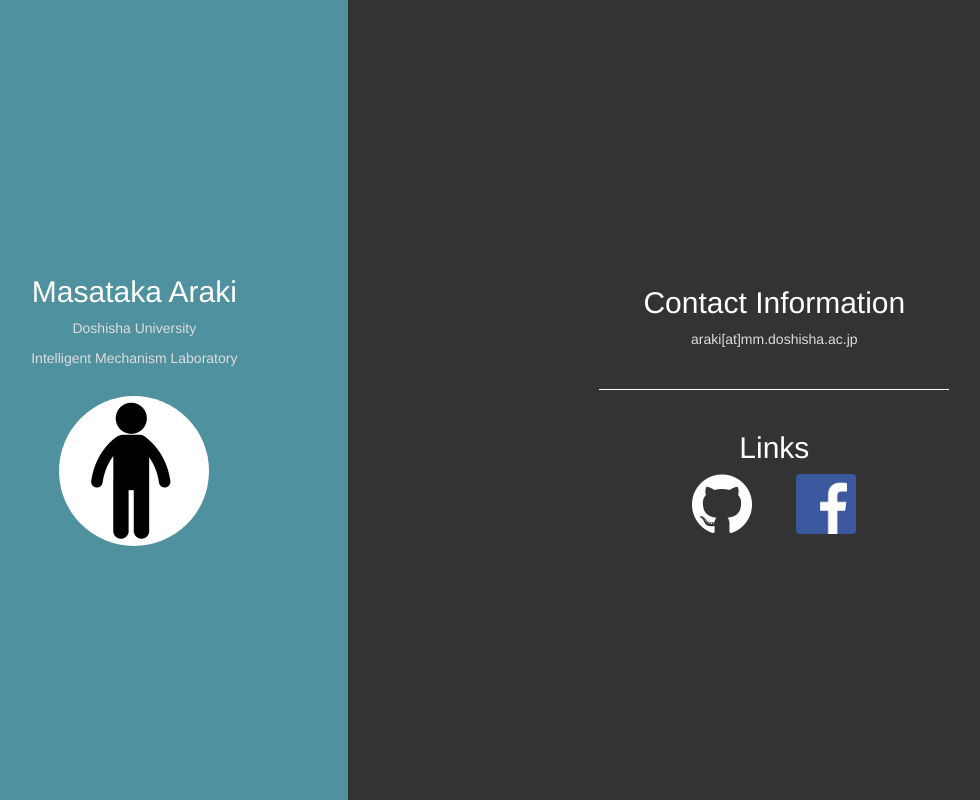
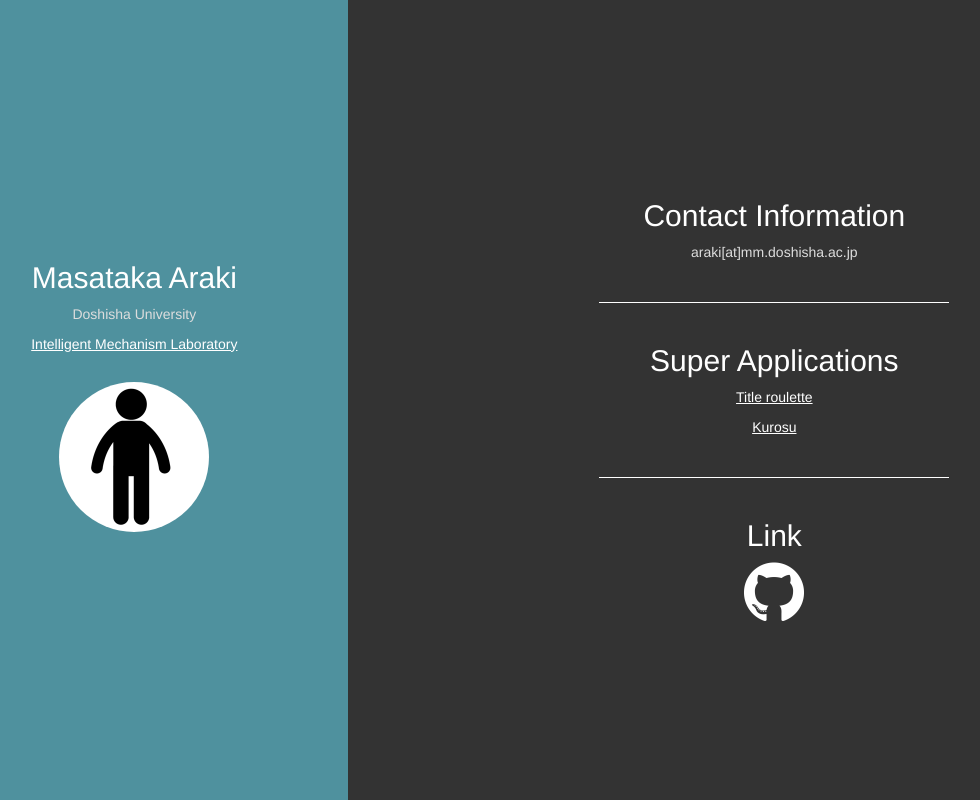
Before and after one commit to a-lucky/a-lucky.github.io, a plain HTML site: page index.html in a window 1280 px wide. Shown: the whole page, without its empty margins (79-1059 px from the left). Drawn offline with nearby package versions, Linux system fonts and the light colour scheme.

Commit message:
Add links

```diff
--- a/css/all.css
+++ b/css/all.css
@@ -19,7 +19,9 @@ div[class^="col-sm-"]{
 }
 
 a{
-    color: #555;
+    color: #fff;
+    text-decoration: underline;
+    transition: 0.5s;
 }
 
 a:hover{
@@ -40,6 +42,7 @@ h2{
 .portrait{
     display: block;
     margin-top: 2em;
+    margin-bottom: 2em;
     margin-left: auto;
     margin-right: auto;
     height: 150px;
@@ -58,6 +61,11 @@ h2{
     width: 60px;
     margin-left: 20px;
     margin-right: 20px;
+    transform: rotate(0deg);
+}
+
+.link_image:hover{
+    transform: rotate(3600deg);
 }
 
 hr{
--- a/index.html
+++ b/index.html
@@ -15,8 +15,9 @@
       <header class="header">
 	<h1>Masataka Araki</h1>
 	<p>Doshisha University</p>
-	<p>Intelligent Mechanism Laboratory</p>
+          <p><a href="http://mm.doshisha.ac.jp">Intelligent Mechanism Laboratory</a></p>
 	<img class="portrait" src="image/portrait.png" alt="portrait">
+  <p></p>
       </header>
     </div>
 
@@ -27,9 +28,14 @@
 
 	<hr>
 
-	<h2>Links</h2>
-	<a href="https://github.com"><img class="link_image" src="image/GitHub-Mark-Light-120px-plus.png" alt="Github"></a>
-	<a href="https://facebook.com"><img class="link_image" src="image/FB-f-Logo__blue_144.png" alt="Facebook"></a>
+    <h2>Super Applications</h2>
+	<p><a href='https://title-roulette.herokuapp.com/'>Title roulette</a></p>
+    <p><a href='https://kurosu.herokuapp.com/?q=country'>Kurosu</a></p>
+
+	<hr>
+
+	<h2>Link</h2>
+	<a href="https://github.com/a-lucky/"><img class="link_image" src="image/GitHub-Mark-Light-120px-plus.png" alt="Github"></a>
       </footer>
     </div>
 
```
